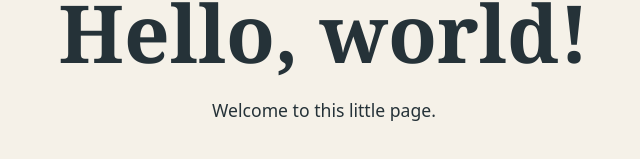
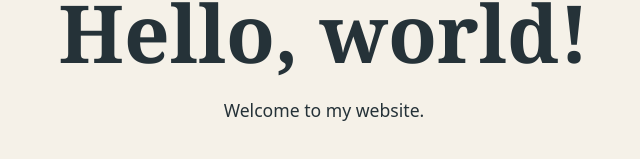
Before and after one commit to Matseke23/web, a plain HTML site: page index.html in a window 1280 px wide. Shown: the part 351-510 px from the top of the page, 316-956 px from the left. Drawn offline with Linux system fonts and the light colour scheme.

Commit message:
we changed text

```diff
--- a/index.html
+++ b/index.html
@@ -39,7 +39,7 @@
 <body>
 	<main>
 		<h1>Hello, world!</h1>
-		<p>Welcome to this little page.</p>
+		<p>Welcome to my website.</p>
 	</main>
 </body>
 </html>
```
